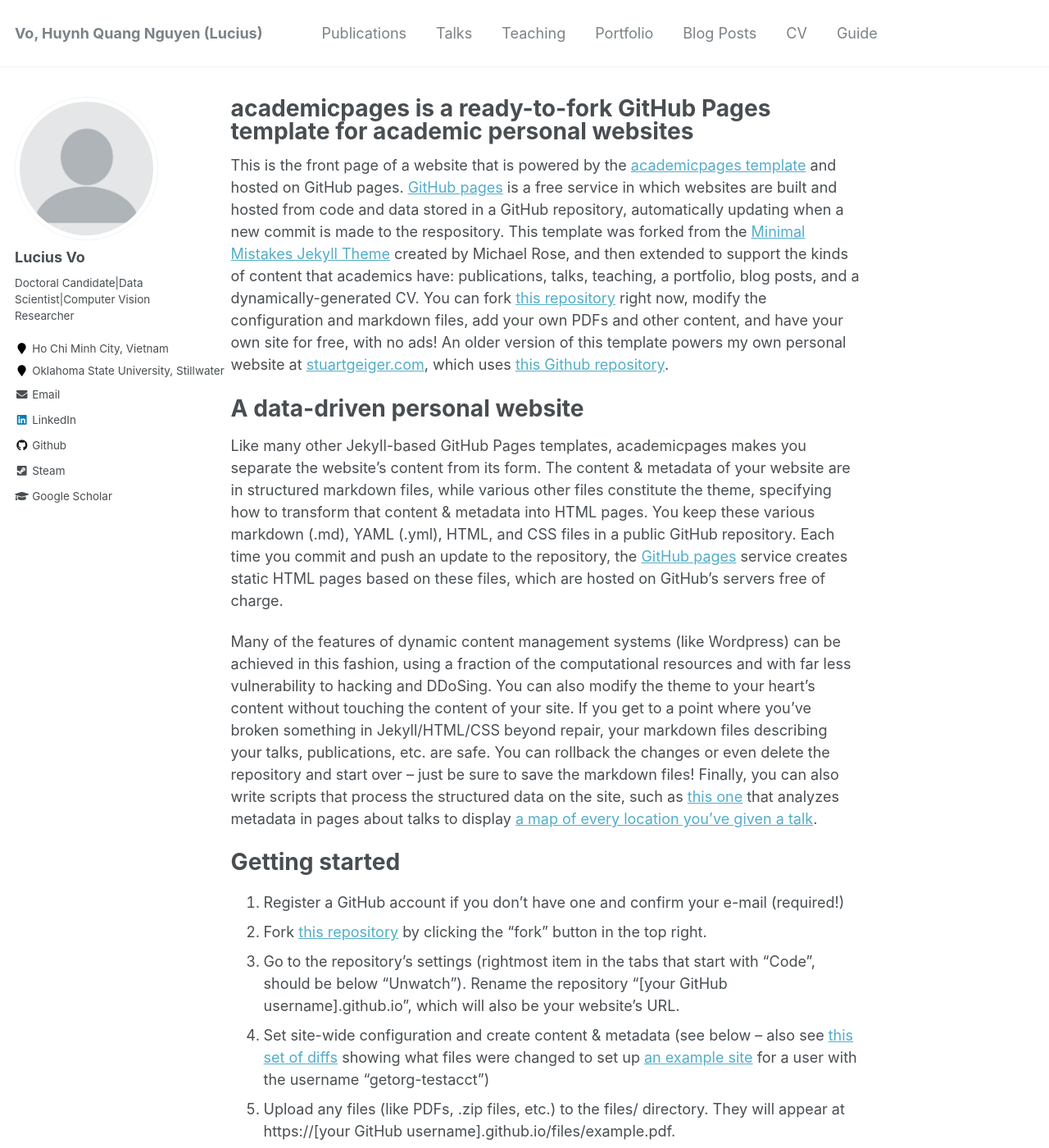
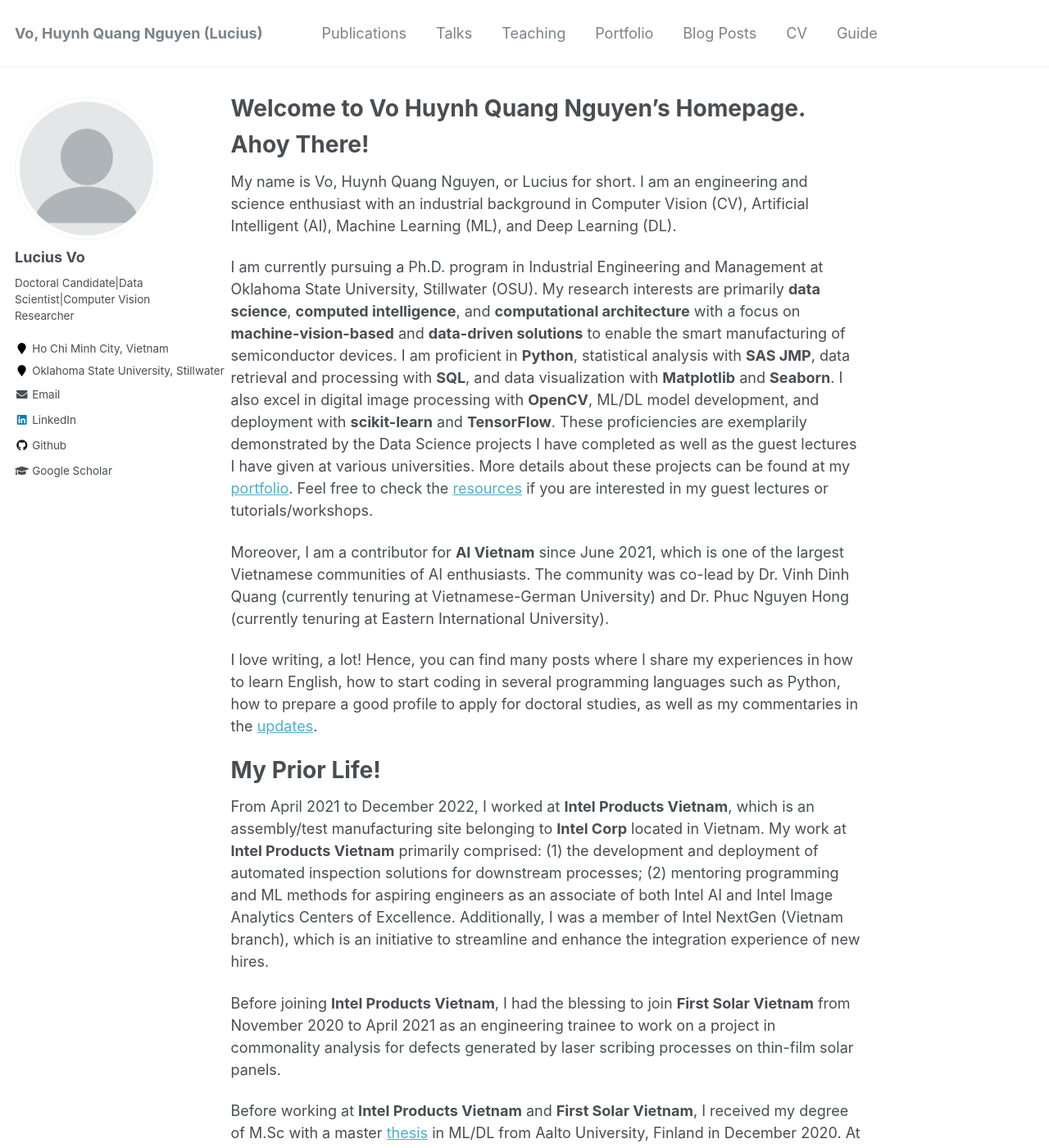
Before and after one commit to vohuynhquangnguyen/vohuynhquangnguyen.github.io, a Jekyll site: the page built from _pages/about.md, in a window 1280 px wide and 1400 px high. Shown: the whole window at 82% size. Built offline with Jekyll 4.4.1, drawn with Linux system fonts in a browser that asks for light colours; some of the changed text lies outside the part shown.

Commit message:
newest update

```diff
--- a/_config.yml
+++ b/_config.yml
@@ -105,7 +105,7 @@ author:
   pinterest        :
   soundcloud       :
   stackoverflow    :
-  steam            : "https://steamcommunity.com/profiles/76561198135735720/"
+  steam            :
   tumblr           :
   twitter          :
   vine             :
--- a/_pages/about.md
+++ b/_pages/about.md
@@ -1,50 +1,29 @@
 ---
 permalink: /
-title: "academicpages is a ready-to-fork GitHub Pages template for academic personal websites"
-excerpt: "About me"
+title: "Welcome to Vo Huynh Quang Nguyen's Homepage."
+excerpt: "About Me"
 author_profile: true
 redirect_from:
   - /about/
   - /about.html
 ---
 
-This is the front page of a website that is powered by the [academicpages template](https://github.com/academicpages/academicpages.github.io) and hosted on GitHub pages. [GitHub pages](https://pages.github.com) is a free service in which websites are built and hosted from code and data stored in a GitHub repository, automatically updating when a new commit is made to the respository. This template was forked from the [Minimal Mistakes Jekyll Theme](https://mmistakes.github.io/minimal-mistakes/) created by Michael Rose, and then extended to support the kinds of content that academics have: publications, talks, teaching, a portfolio, blog posts, and a dynamically-generated CV. You can fork [this repository](https://github.com/academicpages/academicpages.github.io) right now, modify the configuration and markdown files, add your own PDFs and other content, and have your own site for free, with no ads! An older version of this template powers my own personal website at [stuartgeiger.com](http://stuartgeiger.com), which uses [this Github repository](https://github.com/staeiou/staeiou.github.io).
+# Ahoy There!
+My name is Vo, Huynh Quang Nguyen, or Lucius for short. I am an engineering and science enthusiast with an industrial background in Computer Vision (CV), Artificial Intelligent (AI), Machine Learning (ML), and Deep Learning (DL).
 
-A data-driven personal website
-======
-Like many other Jekyll-based GitHub Pages templates, academicpages makes you separate the website's content from its form. The content & metadata of your website are in structured markdown files, while various other files constitute the theme, specifying how to transform that content & metadata into HTML pages. You keep these various markdown (.md), YAML (.yml), HTML, and CSS files in a public GitHub repository. Each time you commit and push an update to the repository, the [GitHub pages](https://pages.github.com/) service creates static HTML pages based on these files, which are hosted on GitHub's servers free of charge.
+I am currently pursuing a Ph.D. program in Industrial Engineering and Management at Oklahoma State University, Stillwater (OSU). My research interests are primarily <b>data science</b>, <b>computed intelligence</b>, and <b>computational architecture</b> with a focus on <b>machine-vision-based</b> and <b>data-driven solutions</b> to enable the smart manufacturing of semiconductor devices. I am proficient in <b>Python</b>, statistical analysis with <b>SAS JMP</b>, data retrieval and processing with <b>SQL</b>, and data visualization with <b>Matplotlib</b> and <b>Seaborn</b>. I also excel in digital image processing with <b>OpenCV</b>, ML/DL model development, and deployment with <b>scikit-learn</b> and <b>TensorFlow</b>. These proficiencies are exemplarily demonstrated by the Data Science projects I have completed as well as the guest lectures I have given at various universities. More details about these projects can be found at my <a href = "/pages/portfolio">portfolio</a>. Feel free to check the <a href = "/pages/resources">resources</a> if you are interested in my guest lectures or tutorials/workshops.
 
-Many of the features of dynamic content management systems (like Wordpress) can be achieved in this fashion, using a fraction of the computational resources and with far less vulnerability to hacking and DDoSing. You can also modify the theme to your heart's content without touching the content of your site. If you get to a point where you've broken something in Jekyll/HTML/CSS beyond repair, your markdown files describing your talks, publications, etc. are safe. You can rollback the changes or even delete the repository and start over -- just be sure to save the markdown files! Finally, you can also write scripts that process the structured data on the site, such as [this one](https://github.com/academicpages/academicpages.github.io/blob/master/talkmap.ipynb) that analyzes metadata in pages about talks to display [a map of every location you've given a talk](https://academicpages.github.io/talkmap.html).
+Moreover, I am a contributor for <b>AI Vietnam</b> since June 2021, which is one of the largest Vietnamese communities of AI enthusiasts. The community was co-lead by Dr. Vinh Dinh Quang (currently tenuring at Vietnamese-German University) and Dr. Phuc Nguyen Hong (currently tenuring at Eastern International University).
 
-Getting started
-======
-1. Register a GitHub account if you don't have one and confirm your e-mail (required!)
-1. Fork [this repository](https://github.com/academicpages/academicpages.github.io) by clicking the "fork" button in the top right.
-1. Go to the repository's settings (rightmost item in the tabs that start with "Code", should be below "Unwatch"). Rename the repository "[your GitHub username].github.io", which will also be your website's URL.
-1. Set site-wide configuration and create content & metadata (see below -- also see [this set of diffs](http://archive.is/3TPas) showing what files were changed to set up [an example site](https://getorg-testacct.github.io) for a user with the username "getorg-testacct")
-1. Upload any files (like PDFs, .zip files, etc.) to the files/ directory. They will appear at https://[your GitHub username].github.io/files/example.pdf.
-1. Check status by going to the repository settings, in the "GitHub pages" section
+I love writing, a lot! Hence, you can find many posts where I share my experiences in how to learn English, how to start coding in several programming languages such as Python, how to prepare a good profile to apply for doctoral studies, as well as my commentaries in the <a href = "/pages/updates">updates</a>.
 
-Site-wide configuration
-------
-The main configuration file for the site is in the base directory in [_config.yml](https://github.com/academicpages/academicpages.github.io/blob/master/_config.yml), which defines the content in the sidebars and other site-wide features. You will need to replace the default variables with ones about yourself and your site's github repository. The configuration file for the top menu is in [_data/navigation.yml](https://github.com/academicpages/academicpages.github.io/blob/master/_data/navigation.yml). For example, if you don't have a portfolio or blog posts, you can remove those items from that navigation.yml file to remove them from the header.
+# My Prior Life!
+From April 2021 to December 2022, I worked at <b>Intel Products Vietnam</b>, which is an assembly/test manufacturing site belonging to <b>Intel Corp</b> located in Vietnam. My work at <b>Intel Products Vietnam</b> primarily comprised: (1) the development and deployment of automated inspection solutions for downstream processes; (2) mentoring programming and ML methods for aspiring engineers as an associate of both Intel AI and Intel Image Analytics Centers of Excellence. Additionally, I was a member of Intel NextGen (Vietnam branch), which is an initiative to streamline and enhance the integration experience of new hires.
 
-Create content & metadata
-------
-For site content, there is one markdown file for each type of content, which are stored in directories like _publications, _talks, _posts, _teaching, or _pages. For example, each talk is a markdown file in the [_talks directory](https://github.com/academicpages/academicpages.github.io/tree/master/_talks). At the top of each markdown file is structured data in YAML about the talk, which the theme will parse to do lots of cool stuff. The same structured data about a talk is used to generate the list of talks on the [Talks page](https://academicpages.github.io/talks), each [individual page](https://academicpages.github.io/talks/2012-03-01-talk-1) for specific talks, the talks section for the [CV page](https://academicpages.github.io/cv), and the [map of places you've given a talk](https://academicpages.github.io/talkmap.html) (if you run this [python file](https://github.com/academicpages/academicpages.github.io/blob/master/talkmap.py) or [Jupyter notebook](https://github.com/academicpages/academicpages.github.io/blob/master/talkmap.ipynb), which creates the HTML for the map based on the contents of the _talks directory).
+Before joining <b>Intel Products Vietnam</b>, I had the blessing to join <b>First Solar Vietnam</b> from November 2020 to April 2021 as an engineering trainee to work on a project in commonality analysis for defects generated by laser scribing processes on thin-film solar panels.
 
-**Markdown generator**
+Before working at <b>Intel Products Vietnam</b> and <b>First Solar Vietnam</b>, I received my degree of M.Sc with a master <a href = "https://aaltodoc.aalto.fi/handle/123456789/102461">thesis</a> in ML/DL from Aalto University, Finland in December 2020. At Aalto University, I worked with <a href = "https://research.aalto.fi/en/persons/petri-k%C3%A4rh%C3%A4">Dr. Petri Kärhä</a> and <a href = "https://research.aalto.fi/en/persons/erkki-ikonen">Prof. Erkki Ikonen</a> on developing a measurement setup to determine the differential spectral responsivity of solar cells. We also worked, albeit for a limited time, on an estimation method to include uncertainties of spectral mismatch in solar cell calibration.
 
-I have also created [a set of Jupyter notebooks](https://github.com/academicpages/academicpages.github.io/tree/master/markdown_generator
-) that converts a CSV containing structured data about talks or presentations into individual markdown files that will be properly formatted for the academicpages template. The sample CSVs in that directory are the ones I used to create my own personal website at stuartgeiger.com. My usual workflow is that I keep a spreadsheet of my publications and talks, then run the code in these notebooks to generate the markdown files, then commit and push them to the GitHub repository.
 
-How to edit your site's GitHub repository
-------
-Many people use a git client to create files on their local computer and then push them to GitHub's servers. If you are not familiar with git, you can directly edit these configuration and markdown files directly in the github.com interface. Navigate to a file (like [this one](https://github.com/academicpages/academicpages.github.io/blob/master/_talks/2012-03-01-talk-1.md) and click the pencil icon in the top right of the content preview (to the right of the "Raw | Blame | History" buttons). You can delete a file by clicking the trashcan icon to the right of the pencil icon. You can also create new files or upload files by navigating to a directory and clicking the "Create new file" or "Upload files" buttons.
-
-Example: editing a markdown file for a talk
-![Editing a markdown file for a talk](/images/editing-talk.png)
-
-For more info
-------
-More info about configuring academicpages can be found in [the guide](https://academicpages.github.io/markdown/). The [guides for the Minimal Mistakes theme](https://mmistakes.github.io/minimal-mistakes/docs/configuration/) (which this theme was forked from) might also be helpful.
+# My Prior prior Life!
+Before starting my M.Sc. at Aalto University in Autumn 2018, I went to Helsinki Metropolia University of Applied Science, Finland where I did my bachelor's in Electronics. As an undergraduate student, I did some research in wireless sensor networks under Dr. Matti Fisher (currently retired).
```
